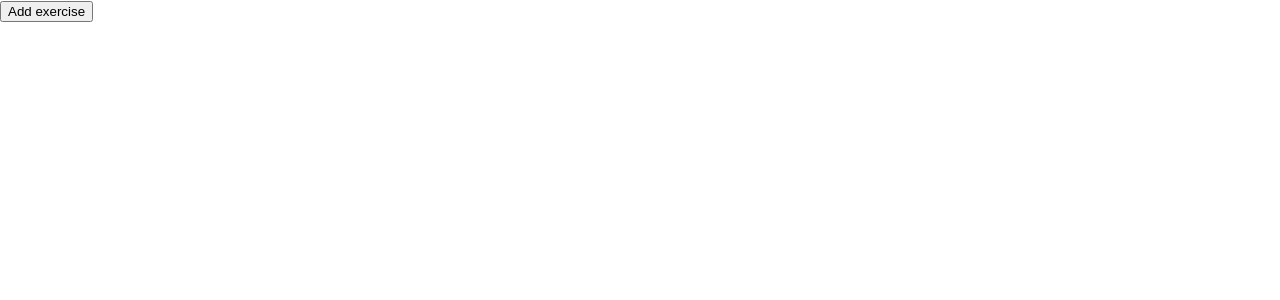
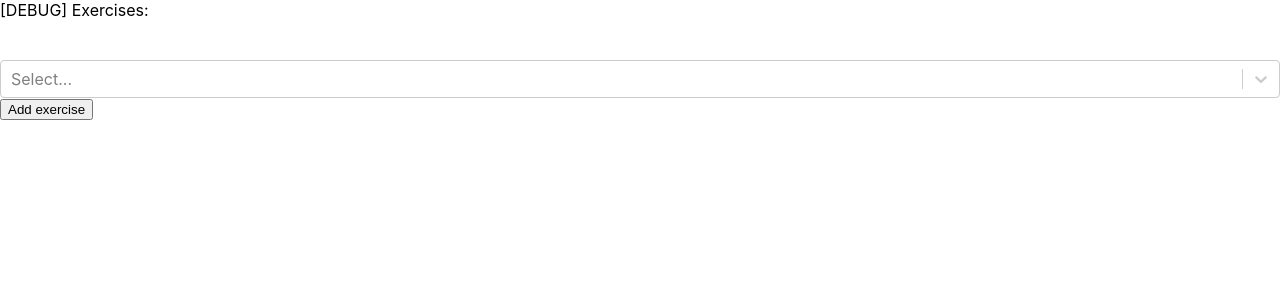
Before and after one commit to cashpw/workout-routine-builder, a React (Create React App) app in the folder app/: page / in a window 1280 px wide. Shown: the top 300 px of the page. Built offline with nearby package versions, Linux system fonts and the light colour scheme.

Commit message:
:sparkles:: Add exercises via react-select

```diff
--- a/app/package.json
+++ b/app/package.json
@@ -17,6 +17,7 @@
     "react-i18next": "^14.0.1",
     "react-redux": "^8.1.3",
     "react-scripts": "5.0.1",
+    "react-select": "^5.8.0",
     "typescript": "^4.9.5",
     "web-vitals": "^2.1.4"
   },
--- a/app/src/components/Routine/Routine.tsx
+++ b/app/src/components/Routine/Routine.tsx
@@ -1,9 +1,12 @@
-import React from 'react';
+import React, { useState } from 'react';
+import Select, { ActionMeta, OnChangeValue } from 'react-select';
 import { useTranslation } from 'react-i18next';
 
+import { barbellBenchPress } from 'exercises/exercises';
 import {
-  barbellBenchPress,
-} from 'exercises/exercises';
+  ExerciseOption,
+  getExerciseOptions,
+} from 'exercises/options';
 import {
   useAppSelector,
   useAppDispatch,
@@ -14,30 +17,71 @@ import {
   selectName,
 } from './routineSlice';
 import styles from './Routine.module.css';
+import exercisesById from 'exercises/byId';
+
+const options = [
+  { value: 'chocolate', label: 'Chocolate' },
+  { value: 'strawberry', label: 'Strawberry' },
+  { value: 'vanilla', label: 'Vanilla' },
+];
+
+const colorOptions = [
+  { value: 'ocean', label: 'Ocean', color: '#00B8D9', isFixed: true },
+  { value: 'blue', label: 'Blue', color: '#0052CC', isDisabled: true },
+  { value: 'purple', label: 'Purple', color: '#5243AA' },
+  { value: 'red', label: 'Red', color: '#FF5630', isFixed: true },
+  { value: 'orange', label: 'Orange', color: '#FF8B00' },
+  { value: 'yellow', label: 'Yellow', color: '#FFC400' },
+  { value: 'green', label: 'Green', color: '#36B37E' },
+  { value: 'forest', label: 'Forest', color: '#00875A' },
+  { value: 'slate', label: 'Slate', color: '#253858' },
+  { value: 'silver', label: 'Silver', color: '#666666' },
+];
 
 export function Routine() {
   const { t } = useTranslation();
+
+  const options = getExerciseOptions(t);
+  const defaultOption = options[0];
   const exercises = useAppSelector(selectExercises);
   const name = useAppSelector(selectName);
   const dispatch = useAppDispatch();
 
+  const [selectedExercise, setSelectedExercise] = useState(defaultOption.value);
+
   return (
     <>
+      <span>[DEBUG] Exercises: {exercises.join(", ")}</span>
+      <br></br>
+      <br></br>
+      <br></br>
       <span>{name}</span>
       <ul
         className={styles.routine}
       >
-        {exercises.map((exercise, index) => (
-          <li
-            key={index}
-            >
-            {t(exercise.name)}
-          </li>
-        ))}
+        {exercises.map((id) => {
+          return (
+            <li
+              key={id}
+              >
+              {t(exercisesById[id].name)}
+            </li>
+          )})}
       </ul>
+      <Select
+        defaultValue={null}
+        onChange={(value: OnChangeValue<ExerciseOption, false>,
+                  actionMeta: ActionMeta<ExerciseOption>) => {
+                    if (value) {
+                      setSelectedExercise(value.value);
+                    }
+                  }}
+        options={options}
+        name="exercises"
+      />
       <button
         aria-label="Add exercise"
-        onClick={() => dispatch(addExercise(barbellBenchPress))}
+        onClick={() => dispatch(addExercise(selectedExercise))}
       >
         Add exercise
       </button>
--- a/app/src/components/Routine/routineSlice.ts
+++ b/app/src/components/Routine/routineSlice.ts
@@ -1,9 +1,10 @@
 import { createSlice, PayloadAction } from '@reduxjs/toolkit';
 import { RootState } from 'app/store';
-import { Exercise } from 'exercises/exercise';
+import { ExerciseId } from 'exercises/exercise';
+import exercisesById from 'exercises/byId';
 
 export interface RoutineState {
-  exercises: Exercise[];
+  exercises: ExerciseId[];
   name: string;
 }
 
@@ -17,7 +18,7 @@ export const routineSlice = createSlice({
   initialState,
   // The `reducers` field lets us define reducers and generate associated actions
   reducers: {
-    addExercise: (state, action: PayloadAction<Exercise>) => {
+    addExercise: (state, action: PayloadAction<ExerciseId>) => {
       state.exercises.push(action.payload);
     },
   },
--- /dev/null
+++ b/app/src/exercises/byId.ts
@@ -0,0 +1,13 @@
+import type {
+  Exercise,
+  ExerciseId,
+} from './exercise';
+import * as exercises from './exercises';
+
+const exercisesById = Object.values(exercises).reduce((acc: {[key: ExerciseId]: Exercise}, exercise) => {
+  acc[exercise.id] = exercise;
+
+  return acc
+}, {});
+
+export default exercisesById;
--- /dev/null
+++ b/app/src/exercises/options.ts
@@ -0,0 +1,24 @@
+import type {
+  TFunction,
+} from 'i18next';
+import {
+  useTranslation,
+} from 'react-i18next';
+
+import {
+  Exercise,
+  ExerciseId,
+} from './exercise';
+import * as exercises from './exercises';
+
+export type ExerciseOption = {
+  readonly value: ExerciseId;
+  readonly label: string;
+}
+
+export function getExerciseOptions(t: TFunction): ExerciseOption[] {
+  return Object.values(exercises).map(exercise => ({
+    value: exercise.id,
+    label: t(exercise.name),
+  }));
+}
```
Also changed, not shown: app/src/exercises/exercise.d.ts (+7 -4 lines), 2 other files (tests, documents, lock files or other folders).
